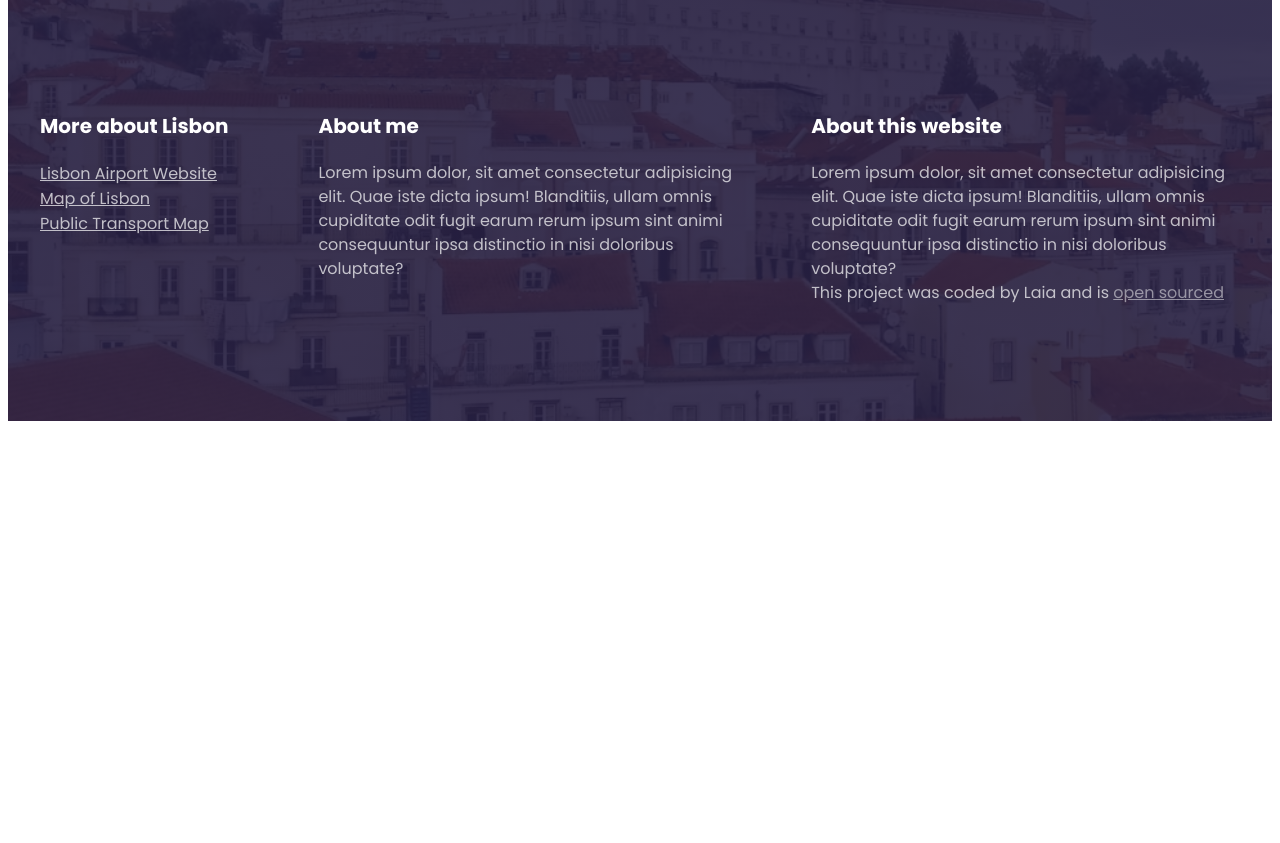
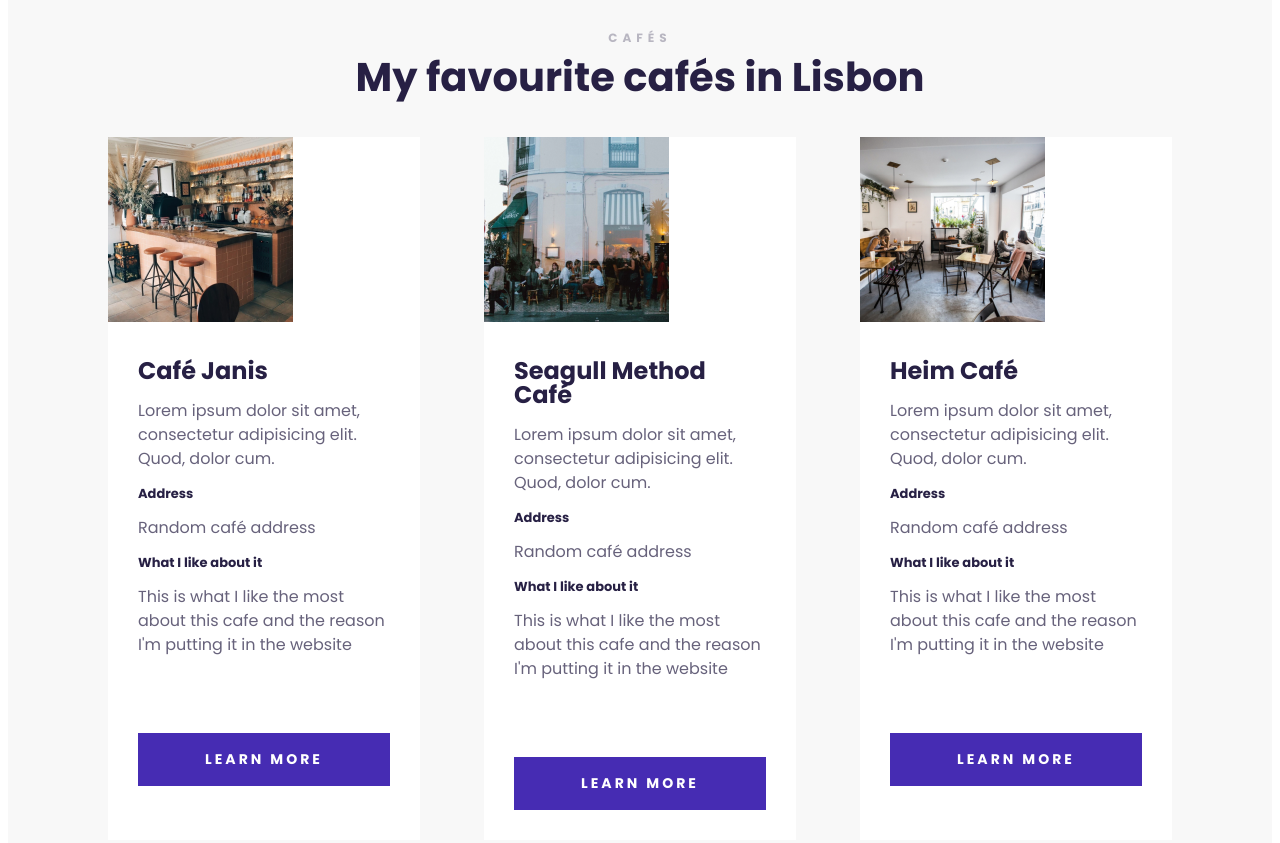
Before and after one commit to lpb1602/travel-project, a plain HTML site: page index.html in a window 1280 px wide. Shown: the part 1420-2263 px from the top of the page. Before the commit the page ends 1849 px from the top, so only its background shows below. Drawn offline with Linux system fonts and the light colour scheme.

Commit message:
Create cards

```diff
--- a/index.html
+++ b/index.html
@@ -46,6 +46,78 @@
             </p>
           </div>
         </section>
+        <section class="secondary">
+          <h2 class="text-center">CAFÉS</h2>
+          <h3 class="text-center">My favourite cafés in Lisbon</h3>
+          <div class="grid grid-3-columns">
+            <div class="card">
+              <div class="card-header">
+                <img src="images/Cafes/seagull.png" alt="" />
+              </div>
+              <div class="card-body">
+                <h4>Café Janis</h4>
+                <p>
+                  Lorem ipsum dolor sit amet, consectetur adipisicing elit.
+                  Quod, dolor cum.
+                </p>
+                <h5>Address</h5>
+                <p>Random café address</p>
+                <h5>What I like about it</h5>
+                <p>
+                  This is what I like the most about this cafe and the reason
+                  I'm putting it in the website
+                </p>
+              </div>
+              <div class="card-footer">
+                <a href="" class="button">Learn more</a>
+              </div>
+            </div>
+            <div class="card">
+              <div class="card-header">
+                <img src="images/Cafes/janis.png" alt="" />
+              </div>
+              <div class="card-body">
+                <h4>Seagull Method Café</h4>
+                <p>
+                  Lorem ipsum dolor sit amet, consectetur adipisicing elit.
+                  Quod, dolor cum.
+                </p>
+                <h5>Address</h5>
+                <p>Random café address</p>
+                <h5>What I like about it</h5>
+                <p>
+                  This is what I like the most about this cafe and the reason
+                  I'm putting it in the website
+                </p>
+              </div>
+              <div class="card-footer">
+                <a href="" class="button">Learn more</a>
+              </div>
+            </div>
+            <div class="card">
+              <div class="card-header">
+                <img src="images/Cafes/heim.png" alt="" />
+              </div>
+              <div class="card-body">
+                <h4>Heim Café</h4>
+                <p>
+                  Lorem ipsum dolor sit amet, consectetur adipisicing elit.
+                  Quod, dolor cum.
+                </p>
+                <h5>Address</h5>
+                <p>Random café address</p>
+                <h5>What I like about it</h5>
+                <p>
+                  This is what I like the most about this cafe and the reason
+                  I'm putting it in the website
+                </p>
+              </div>
+              <div class="card-footer">
+                <a href="" class="button">Learn more</a>
+              </div>
+            </div>
+          </div>
+        </section>
       </main>
       <footer>
         <section class="grid grid-3-columns-first-narrow">
--- a/src/style.css
+++ b/src/style.css
@@ -14,19 +14,53 @@ body {
 
 .img-responsive {
   max-width: 100%;
+  display: block;
 }
 .grid-2-columns {
   grid-template-columns: 1fr 1fr;
 }
-
+.grid-3-columns {
+  grid-template-columns: 1fr 1fr 1fr;
+}
 .grid-3-columns-first-narrow {
   grid-template-columns: 1fr 2fr 2fr;
 }
+.text-center {
+  text-align: center;
+}
 
+.card {
+  background-color: white;
+  margin: 30px 0;
+}
+.card-body {
+  padding: 30px;
+}
+
+.card-footer {
+  padding: 30px;
+}
+.button {
+  display: block;
+  color: white;
+  font-weight: 700;
+  font-size: 14px;
+  line-height: 1.5;
+  text-align: center;
+  letter-spacing: 3px;
+  text-transform: uppercase;
+  padding: 16px;
+  background-color: #462cb3;
+  text-decoration: none;
+}
 section {
-  max-width: 1200px;
+  max-width: 100%;
   margin: 0 auto;
-  padding: 100px 0;
+  padding: 100px;
+}
+
+section.secondary {
+  background-color: #f8f8f8;
 }
 
 header {
@@ -98,6 +132,21 @@ main h3 {
   color: #272044;
   margin: 0;
 }
+main h4 {
+  font-weight: 700;
+  font-size: 24px;
+  line-height: 1;
+  color: #272044;
+  margin: 0;
+}
+
+main h5 {
+  font-weight: 700;
+  font-size: 13px;
+  line-height: 1;
+  color: #272044;
+  margin: 0;
+}
 
 main p {
   font-weight: 400;
@@ -106,6 +155,7 @@ main p {
   color: #272044;
   opacity: 0.7;
 }
+
 footer {
   background-image: linear-gradient(
       rgba(39, 32, 68, 0.9),
```
Also changed, not shown: images/Cafes/heim.png (added), images/Cafes/janis.png (added), images/Cafes/seagull.png (added), 2 other files.
